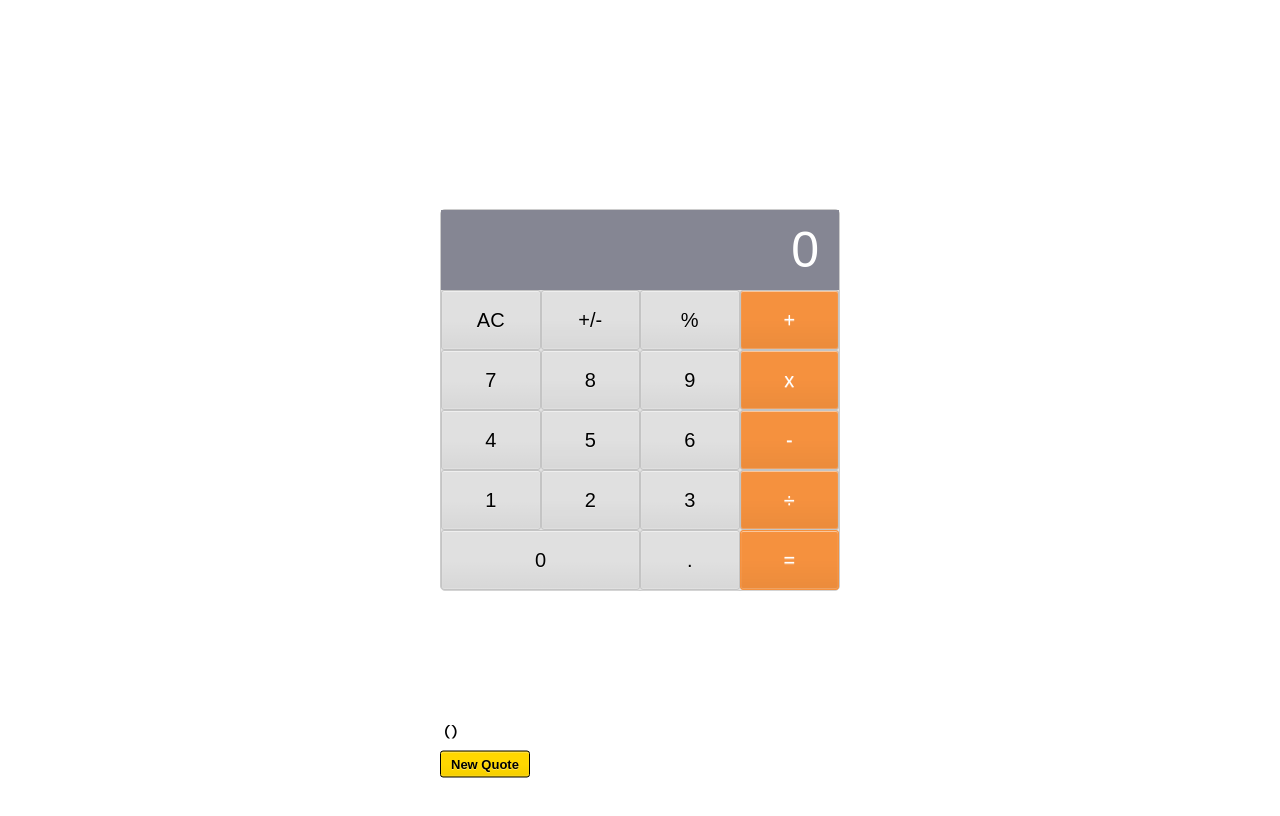
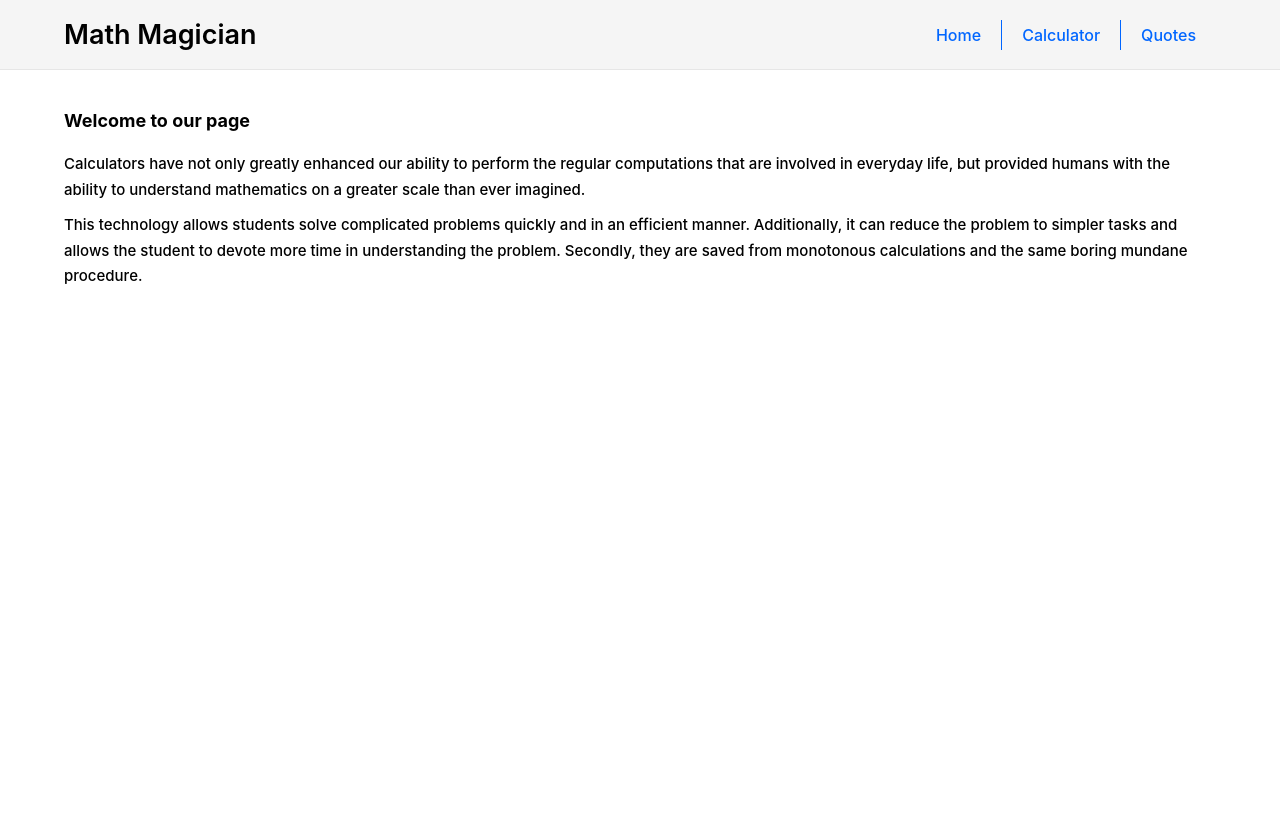
Before and after one commit to RHK-MICROVERSE/Math-Macgicians, a React (Create React App) app: page / in a window 1280 px wide. Shown: the top 816 px of the page. Built offline with nearby package versions, Linux system fonts and the light colour scheme; no server answers.

Commit message:
Update Home Calculator and Quote page and style implementation

```diff
--- a/src/App.css
+++ b/src/App.css
@@ -86,7 +86,75 @@
   grid-template-columns: repeat(4, 1fr);
 }
 
+/* Home Page */
+
+.homePage {
+  padding: 0 5% 4rem 5%;
+}
+
+.homePage h2 {
+  margin-bottom: 2rem;
+  font-size: 18px;
+}
+
+.homePage p {
+  margin-bottom: 1rem;
+  font-size: 15px;
+  font-weight: 500;
+  line-height: 1.7;
+}
+
+/* Navigation */
+
+.navBar {
+  padding: 0 5%;
+  height: 70px;
+  display: flex;
+  align-items: center;
+  justify-content: space-between;
+  background-color: #f5f5f5;
+  border-bottom: 1px hsl(0, 0%, 90%) solid;
+  margin-bottom: 4rem;
+}
+
+.navBar h1 {
+  font-size: 27px;
+  font-weight: 600;
+}
+
+.navbar-links-cont button {
+  display: none;
+}
+
+.menuNav {
+  display: flex;
+}
+
+.menuNav li {
+  list-style: none;
+  padding: 5px 20px;
+  font-size: 16px;
+  font-weight: 500;
+}
+
+.menuNav li:not(:last-child) {
+  border-right: 1px #0166ff solid;
+}
+
+.menuNav li a {
+  text-decoration: none;
+  color: #0166ff;
+  cursor: pointer;
+}
+
+.menuNav li a:hover {
+  color: goldenrod;
+}
+
+/* Quotes Page */
+
 .quote-container {
+  display: flex;
   position: absolute;
   top: 100%;
   left: 50%;
@@ -94,10 +162,13 @@
   width: 400px;
   margin-bottom: 100px;
   font-family: 'Albert Sans', sans-serif;
+  margin-top: -250px;
+  gap: 10px;
 }
 
 .author {
   font-weight: 600;
+  color: aqua;
 }
 
 .quote-button {
--- a/src/App.js
+++ b/src/App.js
@@ -1,13 +1,25 @@
+// eslint-disable-next-line import/no-extraneous-dependencies
+import { BrowserRouter as Router, Routes, Route } from 'react-router-dom';
 import './App.css';
 import Calculator from './components/Calculator';
 import Quote from './components/quotes';
+import Nav from './components/nav';
+import Home from './components/homePage';
 
 function App() {
   return (
-    <div>
-      <Calculator />
-      <Quote />
-    </div>
+    <Router>
+      <div>
+        <Nav/>
+          <div className='pageContainer'>
+            <Routes>
+              <Route path='/' element={<Home/>}/>
+              <Route path='/calculator' element={<Calculator/>}/>
+              <Route path='/quotes' element={<Quote/>}/>
+            </Routes>
+        </div>
+      </div>
+    </Router>
   );
 }
 
--- /dev/null
+++ b/src/components/homePage.js
@@ -0,0 +1,23 @@
+import '../App.css';
+import React from 'react';
+
+const Home = () => (
+  <div className="homePage">
+    <h2>Welcome to our page</h2>
+    <p>
+      Calculators have not only greatly enhanced our ability to perform the
+      regular computations that are involved in everyday life, but provided
+      humans with the ability to understand mathematics on a greater scale than
+      ever imagined.
+    </p>
+    <p>
+      This technology allows students solve complicated problems quickly and in
+      an efficient manner. Additionally, it can reduce the problem to simpler
+      tasks and allows the student to devote more time in understanding the
+      problem. Secondly, they are saved from monotonous calculations and the
+      same boring mundane procedure.
+    </p>
+  </div>
+);
+
+export default Home;
--- /dev/null
+++ b/src/components/nav.js
@@ -0,0 +1,14 @@
+import '../App.css';
+
+const Nav = () => (
+    <nav className='navBar'>
+      <h1>Math Magician</h1>
+      <ul className='menuNav'>
+        <li><a href='/'>Home</a></li>
+        <li><a href='/calculator'>Calculator</a></li>
+        <li><a href='/quotes'>Quotes</a></li>
+      </ul>
+    </nav>
+);
+
+export default Nav;
--- a/src/components/quotes.js
+++ b/src/components/quotes.js
@@ -17,7 +17,7 @@
         method: 'GET',
         withCredentials: true,
         headers: {
-          'X-Api-Key': 'c5cFywTgJ2lZOt0YMl8FPw==e4WI89mcjpo3tZZW',
+          'X-Api-Key': 'ZCgl8KYeSiqWDLrmf04t1w==xr9OFQ2sOu8X8MW1',
           'Content-Type': 'application/json',
         },
       })
```
Also changed, not shown: package.json (+5 -3 lines), .eslintrc.json, 2 other files (tests, documents, lock files or other folders).
